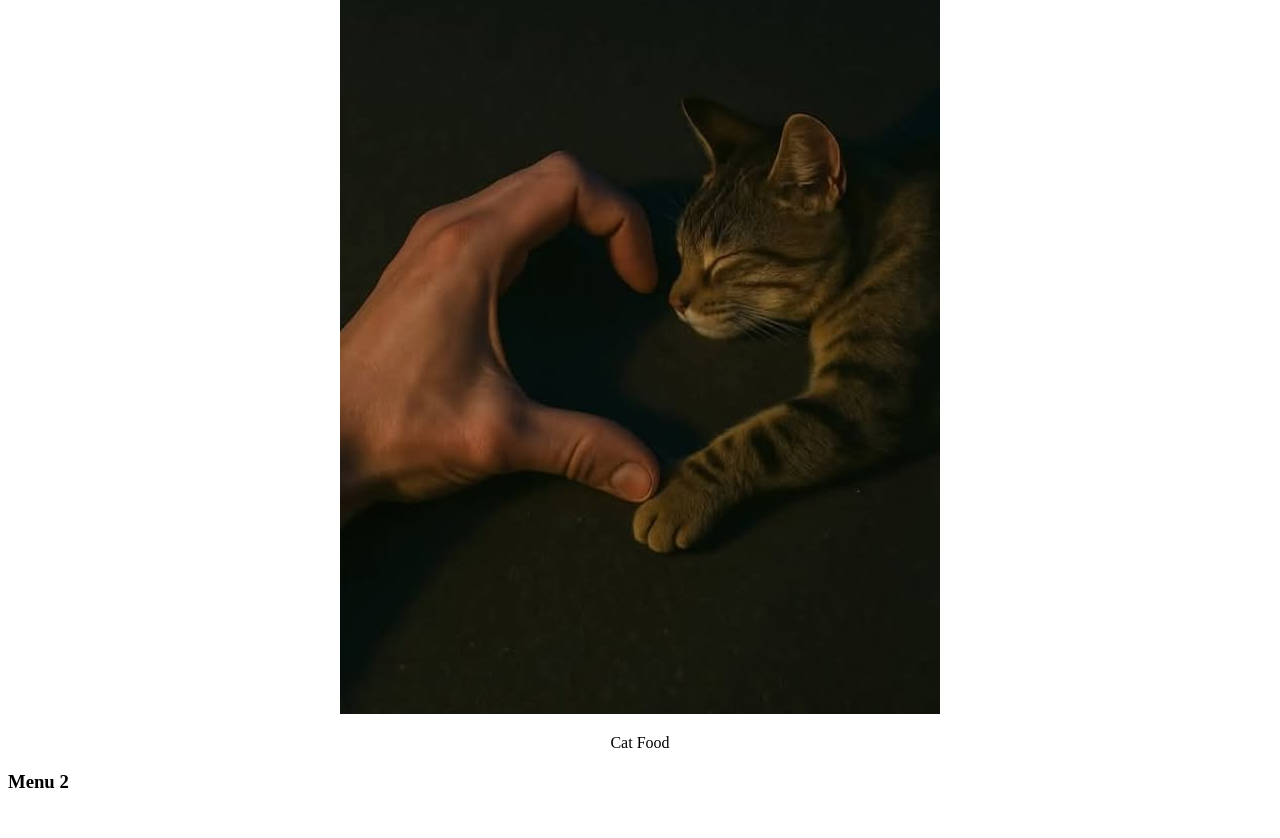
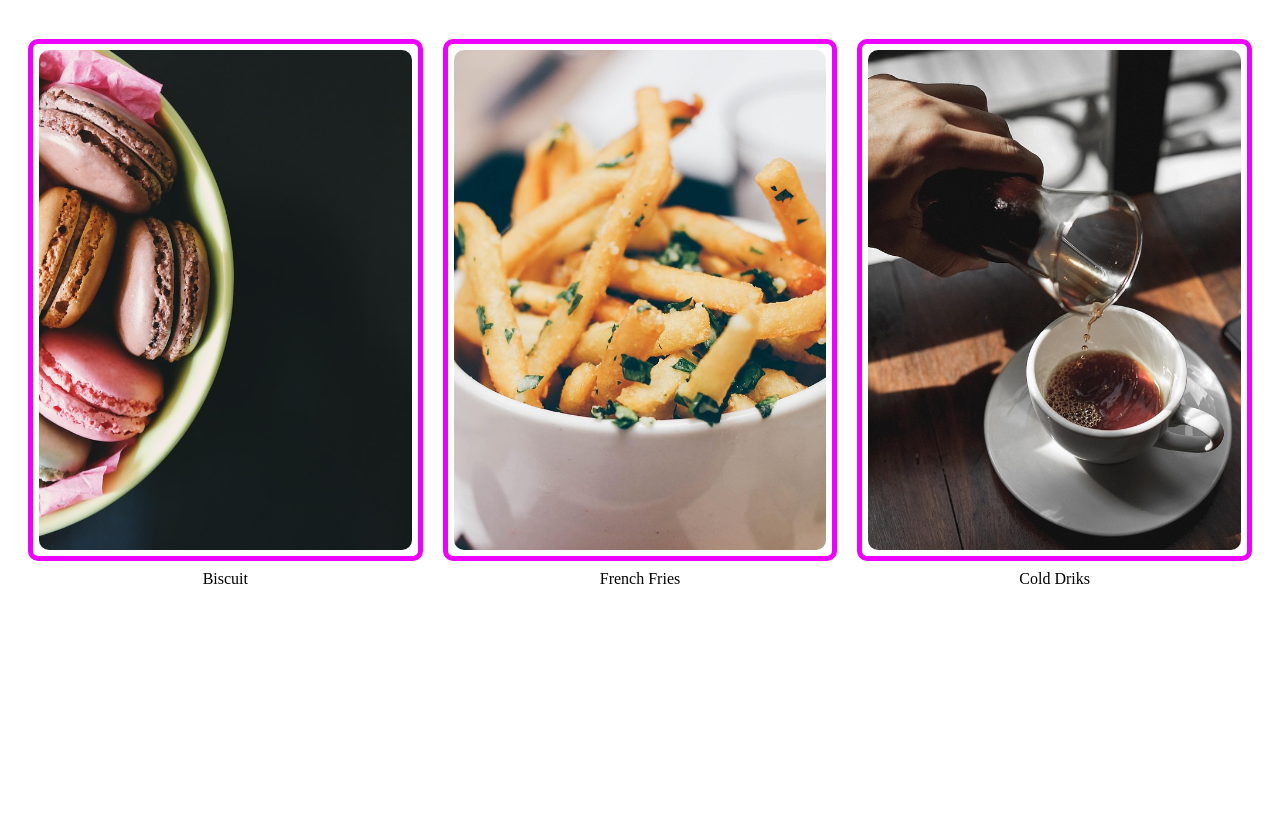
Before and after one commit to shantoocse/my-cafeteria-website, a plain HTML site: page menu.html in a window 1280 px wide. Shown: the part 93-931 px from the top of the page. After the commit the page ends 800 px from the top, so only its background shows below. Drawn offline with Linux system fonts and the light colour scheme.

Commit message:
css file updated

```diff
--- a/menu.html
+++ b/menu.html
@@ -3,20 +3,32 @@
 <head>
     <meta charset="UTF-8">
     <meta name="viewport" content="width=device-width, initial-scale=1.0">
-    <title>Document</title>
+    <title>Menu Card</title>
+      <link rel="icon" type="image/png" href="ficons.png">
+      <link rel="stylesheet" href="style.css">
 </head>
 <body>
-    <div style="text-align: center;">
-        <h3>Menu 1</h3>
-    <img src="images/cat.jpg" alt="#">
-    <br>
-    <p>Cat Food</p>
+    <div class="header-name">
+        <h1>Menu List</h5>
     </div>
-    <div>
 
-        <h3>Menu 2</h3>
-        <img src="" alt="">
+
+    <div class="menu-container">
+     <div class="food-item">
+        <img src="images/food1.jpg" alt="#">
+        <p>Biscuit</p>
+     </div>
+      <div class="food-item">
+        <img src="images/food2.jpg" alt="#">
+        <p>French Fries</p>
+     </div>
+     <div class="food-item">
+        <img src="images/food3.jpg" alt="#">
+        <p>Cold Driks</p>
+
+     </div>
     </div>
+
 
 </body>
 </html>
--- /dev/null
+++ b/style.css
@@ -0,0 +1,47 @@
+.web-name{
+    text-align: center;
+}
+
+.web-name h1 {
+
+    color: rgb(0, 0, 0);
+    background-color: #70b5d2;
+    display: inline-block;
+    padding: 8px;
+    border-radius: 10px;
+}
+
+.menu-container {
+    display: flex;
+    justify-content: center;
+    gap: 20px;
+    padding: 20px;
+}
+.food-item {
+     border: 5px solid #ed00ff;
+     border-radius: 10px;
+     padding: 6px;
+     text-align: center;
+     width: 400px;
+     height: 500px;
+}
+.food-item img {
+    width: 100%;
+    height: 100%;
+    object-fit: cover;
+    border-radius: 10px;
+}
+.header-name {
+    text-align: center;
+
+}
+
+h1{
+    text-align: center;
+    color: rgb(132, 14, 222);
+    background: #FBE580;
+    display: inline-block;
+    padding: 12px;
+    border-radius: 8px;
+
+}
```
Also changed, not shown: index.html (+8 -4 lines), ficons.png (added), images/cat.jpg (deleted), images/food1.jpg (added), images/food2.jpg (added), images/food3.jpg (added), images/food4.jpg (added), images/food5.jpg (added), images/food6.jpg (added).
